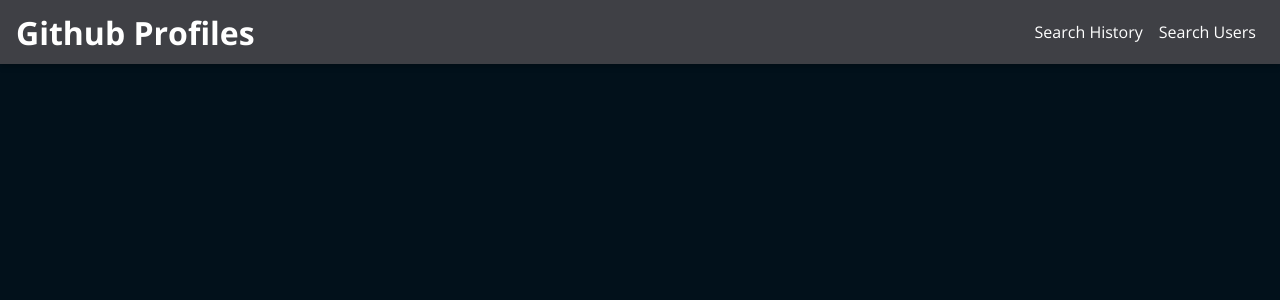
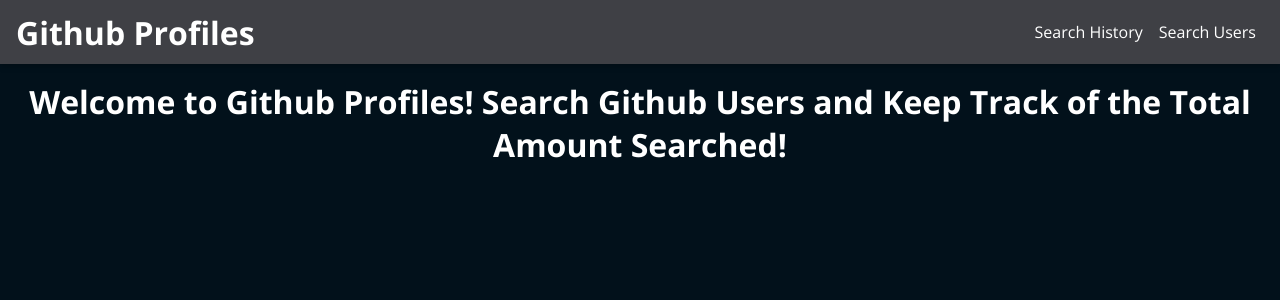
Before and after one commit to SadracTijerina/Github-Profiles, a React (Create React App) app in the folder github-profiles/: page / in a window 1280 px wide. Shown: the top 300 px of the page. Built offline with nearby package versions, Linux system fonts and the light colour scheme.

Commit message:
homepage added

```diff
--- a/github-profiles/src/App.js
+++ b/github-profiles/src/App.js
@@ -2,16 +2,22 @@
   BrowserRouter as Router,
   Route,
   Redirect,
-  Switch,
+  Routes,
 } from "react-router-dom";
 
 import MainNavigation from "./shared/components/Navigation/MainNavigation";
+import HomePage from "./Homepage/HomePage";
 // import Users from "./user/pages/Users";
 
 function App() {
   return (
     <Router>
       <MainNavigation />
+      <main>
+        <Routes>
+          <Route path="/" element={<HomePage />} />
+        </Routes>
+      </main>
     </Router>
   );
 }
--- /dev/null
+++ b/github-profiles/src/Homepage/HomePage.css
@@ -0,0 +1,4 @@
+.title {
+  color: white;
+  text-align: center;
+}
--- /dev/null
+++ b/github-profiles/src/Homepage/HomePage.js
@@ -0,0 +1,14 @@
+import React from "react";
+
+import "./HomePage.css";
+
+const HomePage = () => {
+  return (
+    <h1 className="title">
+      Welcome to Github Profiles! Search Github Users and Keep Track of the
+      Total Amount Searched!
+    </h1>
+  );
+};
+
+export default HomePage;
```
